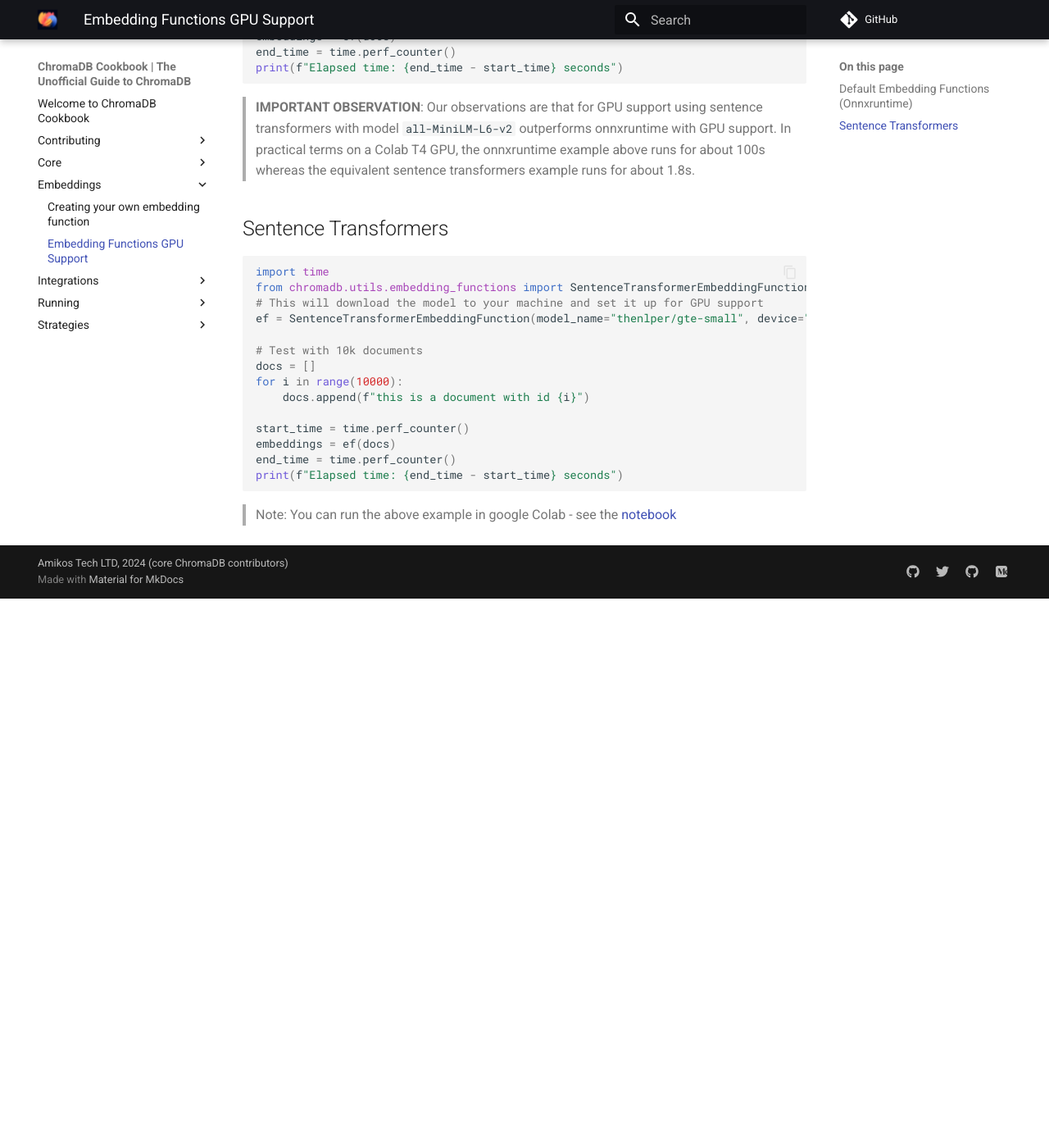
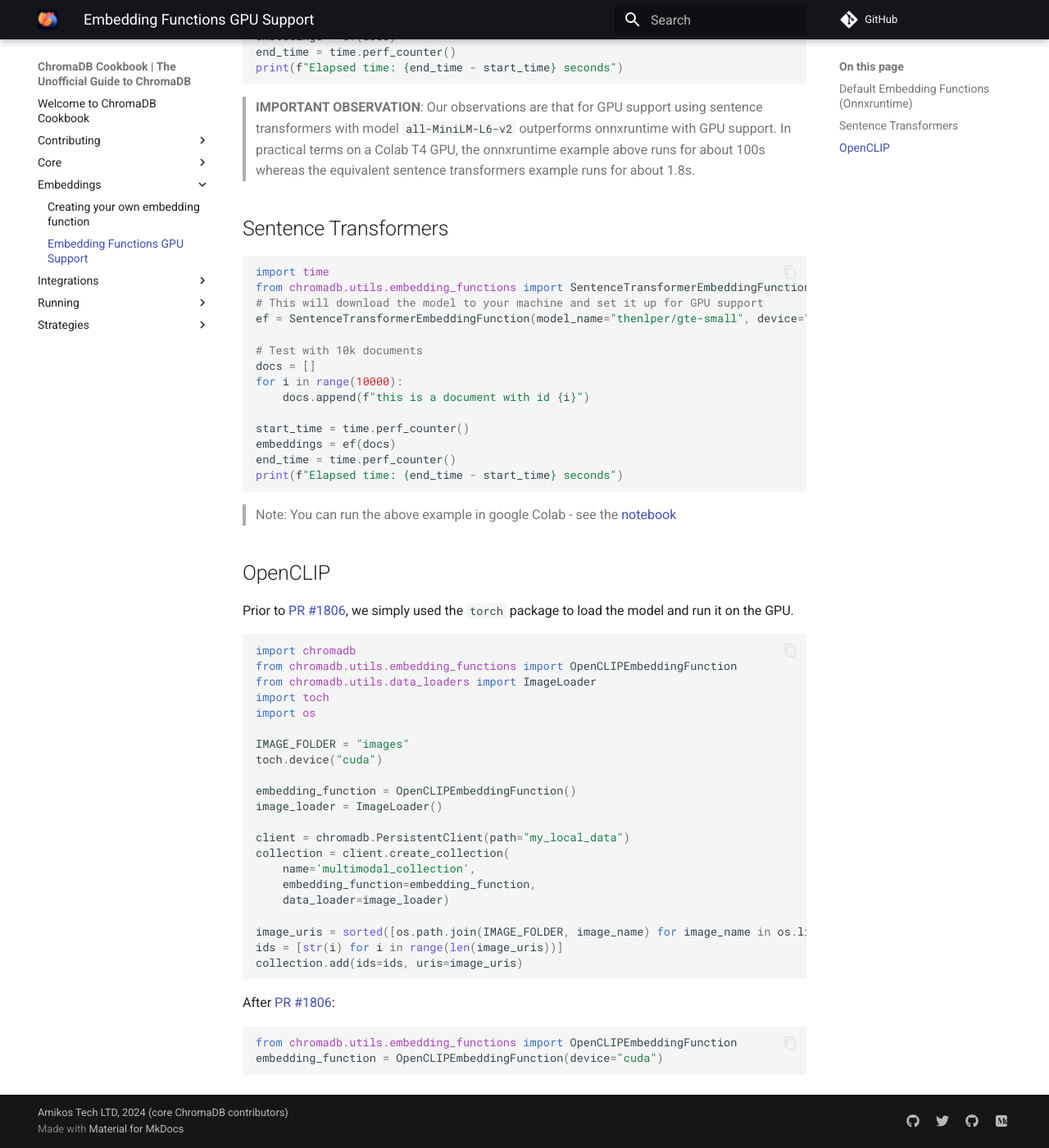
Before and after one commit to amikos-tech/chroma-cookbook, an MkDocs documentation site: the page built from docs/embeddings/gpu-support.md, in a window 1280 px wide and 1400 px high, scrolled down 881 px. Shown: the whole window at 82% size. Built offline with MkDocs 1.6.1 and Material for MkDocs 9.7.7, drawn with Linux system fonts in a browser that asks for light colours; comment, search, counter and statistics services are not loaded; before the commit the page ends 1611 px from its top, so only the background shows below that.

Commit message:
feat: Added OpenCLIP to GPU supported local EFs.

````diff
--- a/docs/embeddings/gpu-support.md
+++ b/docs/embeddings/gpu-support.md
@@ -68,3 +68,41 @@
 
 > Note: You can run the above example in google Colab - see
 > the [notebook](../recipes/embeddings/google-colab-hf-sentence-transformers-gpu.ipynb)
+
+## OpenCLIP
+
+
+Prior to [PR #1806](https://github.com/chroma-core/chroma/pull/1806), we simply used the `torch` package to load the
+model and run it on the GPU.
+
+```python
+import chromadb
+from chromadb.utils.embedding_functions import OpenCLIPEmbeddingFunction
+from chromadb.utils.data_loaders import ImageLoader
+import toch
+import os
+
+IMAGE_FOLDER = "images"
+toch.device("cuda")
+
+embedding_function = OpenCLIPEmbeddingFunction()
+image_loader = ImageLoader()
+
+client = chromadb.PersistentClient(path="my_local_data")
+collection = client.create_collection(
+    name='multimodal_collection',
+    embedding_function=embedding_function,
+    data_loader=image_loader)
+
+image_uris = sorted([os.path.join(IMAGE_FOLDER, image_name) for image_name in os.listdir(IMAGE_FOLDER)])
+ids = [str(i) for i in range(len(image_uris))]
+collection.add(ids=ids, uris=image_uris)
+```
+
+
+After [PR #1806](https://github.com/chroma-core/chroma/pull/1806):
+
+```python
+from chromadb.utils.embedding_functions import OpenCLIPEmbeddingFunction
+embedding_function = OpenCLIPEmbeddingFunction(device="cuda")
+```
````
